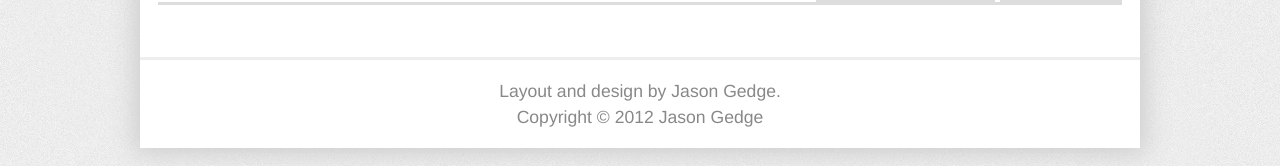
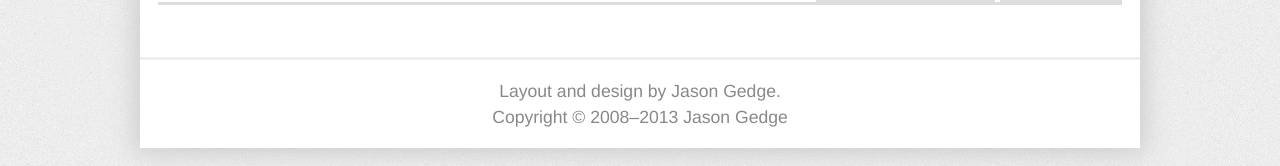
Before and after one commit to thegedge/personal-site, a Jekyll site: the page built from index.html, in a window 1280 px wide. Shown: the part 1773-1939 px from the top of the page. Built offline with Jekyll 4.4.1, drawn with Linux system fonts in a browser that asks for light colours; Markdown is read by kramdown in place of the engine named in the settings.

Commit message:
Change copyright year to a year range

```diff
--- a/_layouts/default.html
+++ b/_layouts/default.html
@@ -72,7 +72,7 @@
 		{{ content }}
 		<footer>
 			<p>Layout and design by Jason Gedge.</p>
-			<p>Copyright &copy; 2012 {{ site.author.name }}</p>
+			<p>Copyright &copy; 2008&ndash;2013 {{ site.author.name }}</p>
 		</footer>
 	</div>
 </body>
```
